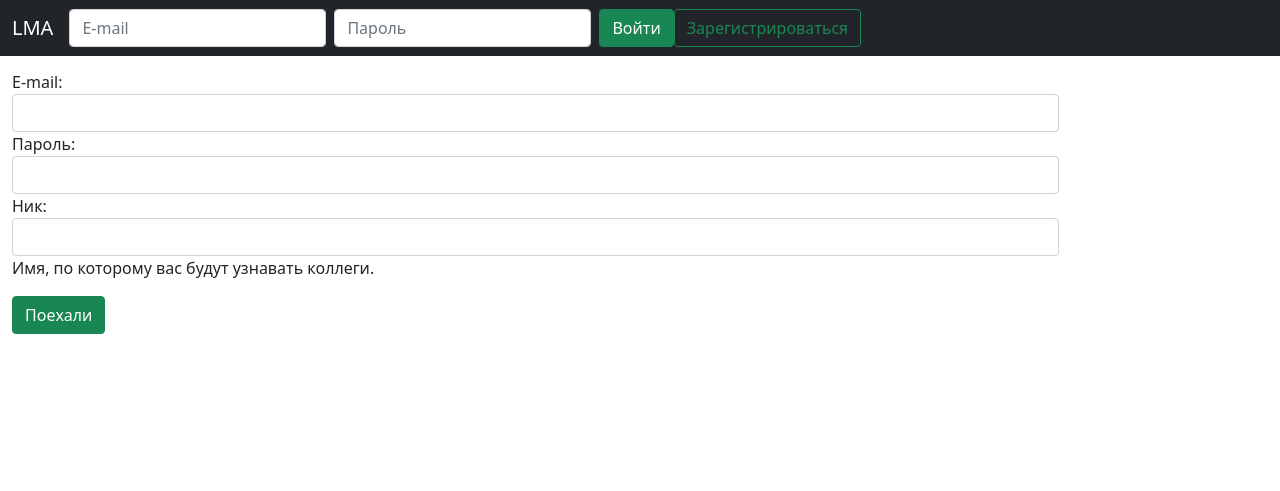
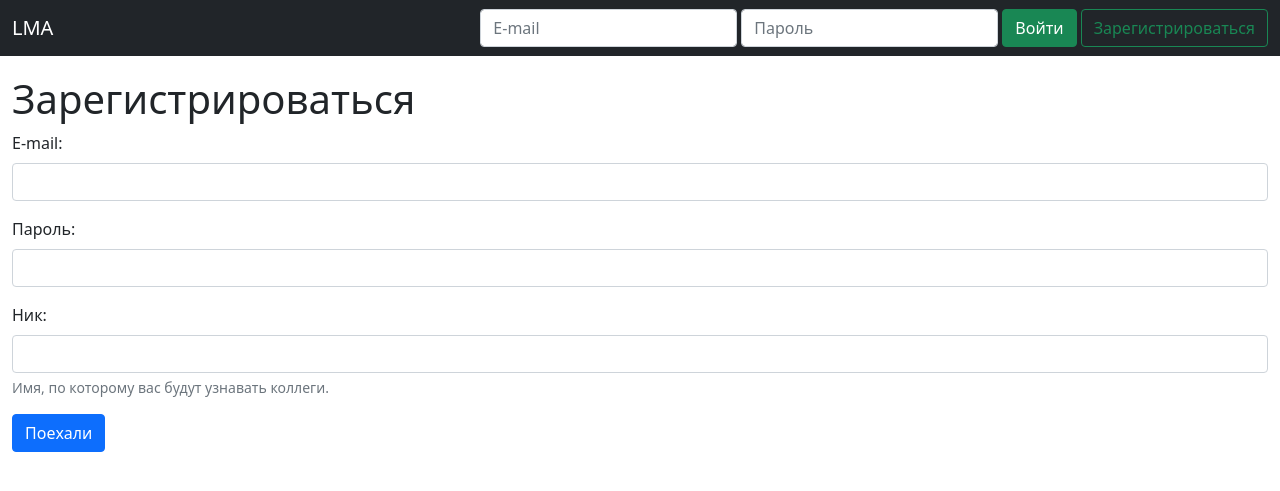
Before and after one commit to uisky/leave-me-alone, a Flask app: page /users/register/ in a window 1280 px wide. Shown: the top 491 px of the page. Run offline with Flask 2, Linux system fonts and the light colour scheme; parts of the project's set-up code (start-up, migrations or seed data) failed here and were passed over; some libraries are stand-ins or nearby versions.

Commit message:
Bootstrap 5: Страницы эндпроинта users, projects.index

```diff
--- a/lma/templates/base.html
+++ b/lma/templates/base.html
@@ -26,17 +26,14 @@
     {% endif %}
     <title>{{ page_title|default("Leave Me Alone") }}</title>
     <link href="https://cdn.jsdelivr.net/npm/bootstrap@5.1.3/dist/css/bootstrap.min.css" rel="stylesheet" integrity="sha384-1BmE4kWBq78iYhFldvKuhfTAU6auU8tT94WrHftjDbrCEXSU1oBoqyl2QvZ6jIW3" crossorigin="anonymous">
+    <script src="https://kit.fontawesome.com/bdb74cc4ec.js" crossorigin="anonymous"></script>
+    <link rel="stylesheet" href="/static/common.css?7">
 
-    {# <link rel="stylesheet" href="http://yastatic.net/bootstrap/3.3.1/css/bootstrap.min.css"> #}
-    <script src="https://kit.fontawesome.com/bdb74cc4ec.js" crossorigin="anonymous"></script>
-
-{#     <link rel="stylesheet" href="//maxcdn.bootstrapcdn.com/font-awesome/4.7.0/css/font-awesome.min.css">  #}
-    <link rel="stylesheet" href="/static/common.css?7">
     <script type="text/javascript" src="https://yastatic.net/jquery/3.1.0/jquery.min.js"></script>
-    {# <script type="text/javascript" src="http://yastatic.net/bootstrap/3.3.1/js/bootstrap.min.js"></script> #}
     <script src="https://cdn.jsdelivr.net/npm/bootstrap@5.1.3/dist/js/bootstrap.bundle.min.js" integrity="sha384-ka7Sk0Gln4gmtz2MlQnikT1wXgYsOg+OMhuP+IlRH9sENBO0LRn5q+8nbTov4+1p" crossorigin="anonymous"></script>
     <script type="text/javascript" src="https://yastatic.net/jquery/form/3.14/jquery.form.min.js"></script>
     <script type="text/javascript" src="/static/common.js?2"></script>
+
     {% block head %}{% endblock %}
     <link rel="shortcut icon" href="/static/favicon.ico" />
 </head>
@@ -53,6 +50,8 @@
 
         <div class="collapse navbar-collapse" id="navbarSupportedContent">
             {% block menu_main %}
+            <ul class="navbar-nav me-auto mb-2 mb-lg-0">
+            </ul>
             {% endblock %}
 
             {% if current_user.is_authenticated %}
@@ -70,9 +69,9 @@
                 </ul>
             {% else %}
                 <form method="post" action="/users/login/?next={{ request.url }}" class="d-flex">
-                    <input type="text" name="email" placeholder="E-mail" class="form-control me-2">
-                    <input type="password" name="password" placeholder="Пароль" class="form-control me-2">
-                    <button type="submit" class="btn btn-success">Войти</button>
+                    <input type="text" name="email" placeholder="E-mail" class="form-control me-1">
+                    <input type="password" name="password" placeholder="Пароль" class="form-control me-1">
+                    <button type="submit" class="btn btn-success me-1">Войти</button>
                     <a href="/users/register/?next={{ request.url }}" class="btn btn-outline-success">Зарегистрироваться</a>
                 </form>
             {% endif %}
--- a/lma/templates/users/register.html
+++ b/lma/templates/users/register.html
@@ -2,34 +2,26 @@
 
 {% block content %}
 
-<form method="post" class="form-horizontal">
-    {{ form.csrf_token }}
-    <div class="form-group">
-        <label class="col-sm-2 control-label">E-mail:</label>
-        <div class="col-sm-10">
+    <h1>Зарегистрироваться</h1>
+
+    <form method="post">
+        {{ form.csrf_token }}
+        <div class="mb-3">
+            <label class="form-label">E-mail:</label>
             {{ form.email(class='form-control') }}
         </div>
-    </div>
 
-    <div class="form-group">
-        <label class="col-sm-2 control-label">Пароль:</label>
-        <div class="col-sm-10">
+        <div class="mb-3">
+            <label class="form-label">Пароль:</label>
             {{ form.password(class='form-control') }}
         </div>
-    </div>
 
-    <div class="form-group">
-        <label class="col-sm-2 control-label">Ник:</label>
-        <div class="col-sm-10">
+        <div class="mb-3">
+            <label class="form-label">Ник:</label>
             {{ form.name(class='form-control') }}
-            <p class="help-block">Имя, по которому вас будут узнавать коллеги.</p>
+            <p class="form-text">Имя, по которому вас будут узнавать коллеги.</p>
         </div>
-    </div>
 
-    <div class="form-group">
-        <div class="col-sm-offset-2 col-sm-10">
-            <button type="submit" class="btn btn-success">Поехали</button>
-        </div>
-    </div>
-</form>
+        <button type="submit" class="btn btn-primary">Поехали</button>
+    </form>
 {% endblock %}
```
Also changed, not shown: lma/templates/errors/_login.html (+10 -17 lines), lma/templates/projects/index.html (+9 -10 lines), lma/templates/users/login.html (+9 -4 lines), lma/templates/users/reset.html (+11 -5 lines), lma/templates/users/sclerosis.html (+7 -12 lines), lma/templates/users/settings.html (+14 -22 lines).
